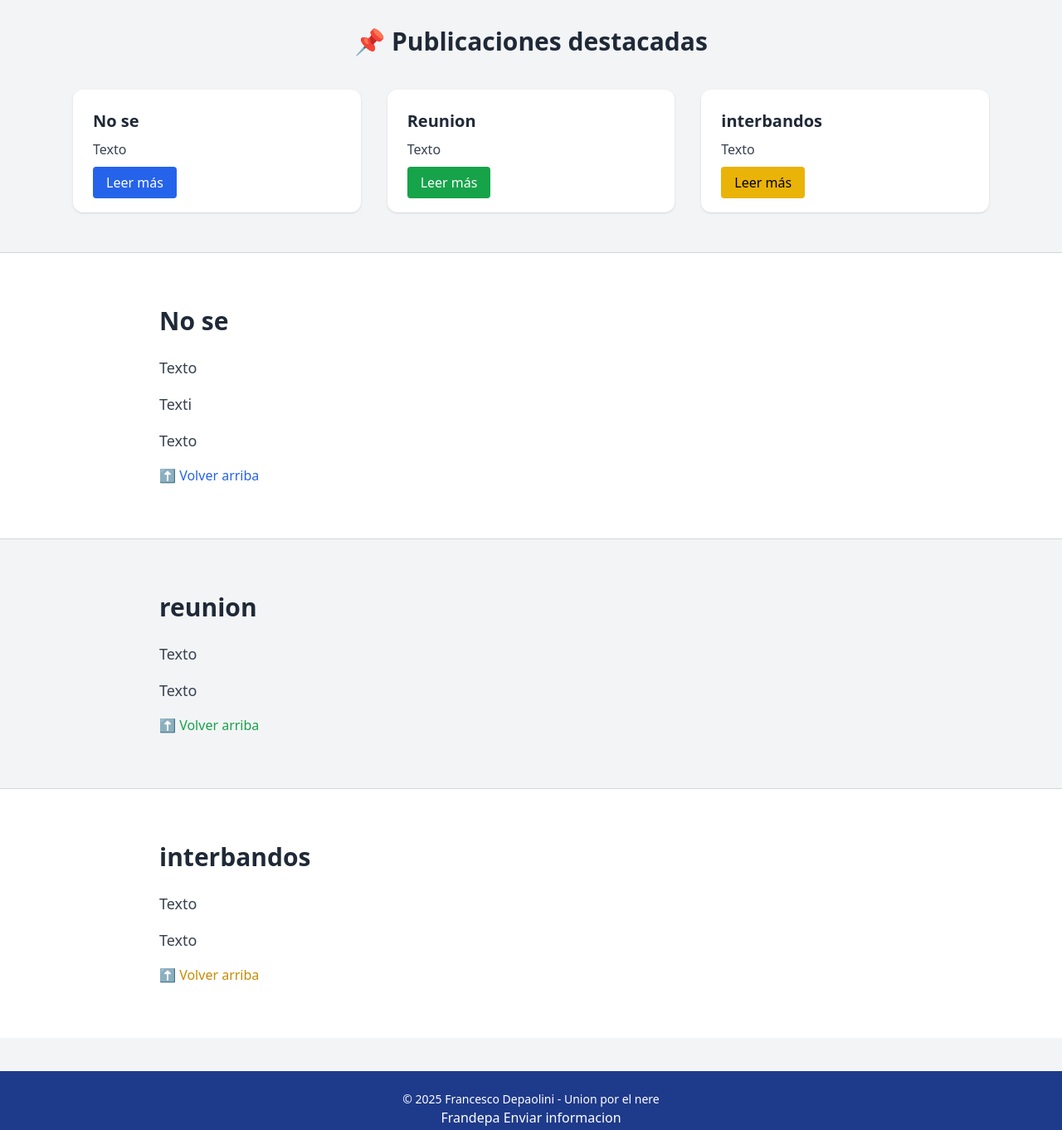
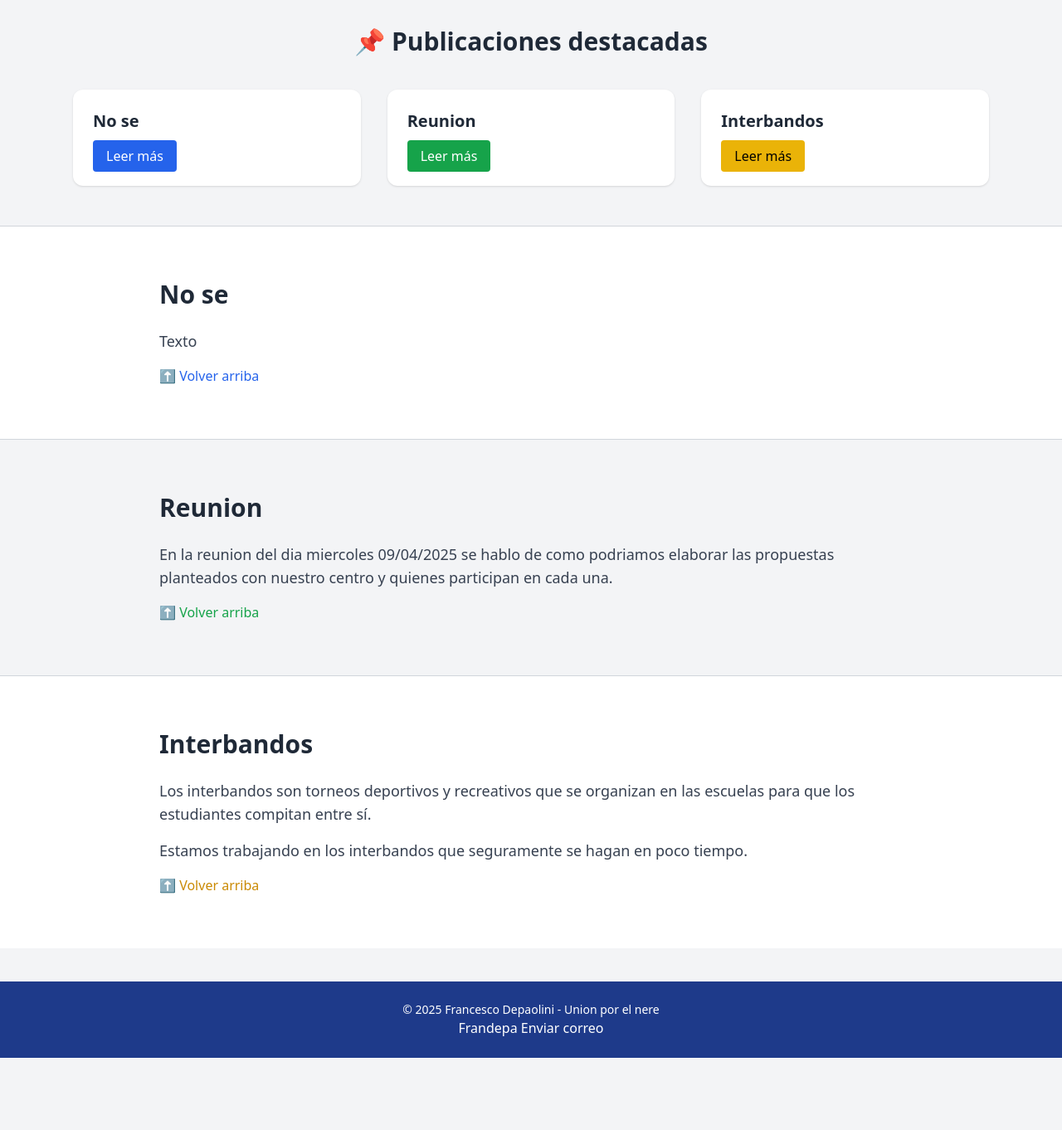
Before and after one commit to frandepa/diario, a plain HTML site: page index.html in a window 1280 px wide. Shown: the part 180-1542 px from the top of the page at 83% size. After the commit the page ends 1455 px from the top, so only its background shows below. Drawn offline with nearby package versions, Linux system fonts and the light colour scheme.

Commit message:
Update index.html

```diff
--- a/index.html
+++ b/index.html
@@ -27,21 +27,21 @@
       <!-- Tarjeta 1 -->
       <article class="bg-white p-6 rounded-xl shadow hover:shadow-lg transition">
         <h3 class="text-xl font-bold mb-2">No se</h3>
-        <p class="text-gray-700 mb-4">Texto</p>
+        <p class="text-gray-700 mb-4"></p>
         <a href="#seccion-asamblea" class="bg-blue-600 text-white px-4 py-2 rounded hover:bg-blue-700 transition">Leer más</a>
       </article>
 
       <!-- Tarjeta 2 -->
       <article class="bg-white p-6 rounded-xl shadow hover:shadow-lg transition">
         <h3 class="text-xl font-bold mb-2">Reunion</h3>
-        <p class="text-gray-700 mb-4">Texto</p>
+        <p class="text-gray-700 mb-4"></p>
         <a href="#seccion-entrevista" class="bg-green-600 text-white px-4 py-2 rounded hover:bg-green-700 transition">Leer más</a>
       </article>
 
       <!-- Tarjeta 3 -->
       <article class="bg-white p-6 rounded-xl shadow hover:shadow-lg transition">
-        <h3 class="text-xl font-bold mb-2">interbandos</h3>
-        <p class="text-gray-700 mb-4">Texto</p>
+        <h3 class="text-xl font-bold mb-2">Interbandos</h3>
+        <p class="text-gray-700 mb-4"></p>
         <a href="#seccion-torneo" class="bg-yellow-500 text-black px-4 py-2 rounded hover:bg-yellow-600 transition">Leer más</a>
       </article>
 
@@ -56,10 +56,10 @@
        Texto
       </p>
       <p class="text-lg text-gray-700 mb-4">
-       Texti
+
       </p>
       <p class="text-lg text-gray-700 mb-4">
-        Texto
+
       </p>
       <a href="#top" class="text-blue-600 hover:underline">⬆ Volver arriba</a>
     </div>
@@ -68,12 +68,12 @@
   <!-- SECCIÓN ENTREVISTA -->
   <section id="seccion-entrevista" class="py-16 px-6 bg-gray-100 border-t border-gray-300">
     <div class="max-w-4xl mx-auto">
-      <h2 class="text-3xl font-bold mb-6">reunion</h2>
+      <h2 class="text-3xl font-bold mb-6">Reunion</h2>
       <p class="text-lg text-gray-700 mb-4">
-        Texto
+        En la reunion del dia miercoles 09/04/2025 se hablo de como podriamos elaborar las propuestas planteados con nuestro centro y quienes participan en cada una.
       </p>
       <p class="text-lg text-gray-700 mb-4">
-       Texto
+
       </p>
       <a href="#top" class="text-green-600 hover:underline">⬆ Volver arriba</a>
     </div>
@@ -82,12 +82,12 @@
   <!-- SECCIÓN TORNEO -->
   <section id="seccion-torneo" class="py-16 px-6 bg-white border-t border-gray-300">
     <div class="max-w-4xl mx-auto">
-      <h2 class="text-3xl font-bold mb-6">interbandos</h2>
+      <h2 class="text-3xl font-bold mb-6">Interbandos</h2>
       <p class="text-lg text-gray-700 mb-4">
-        Texto
+        Los interbandos son torneos deportivos y recreativos que se organizan en las escuelas para que los estudiantes compitan entre sí.
       </p>
       <p class="text-lg text-gray-700 mb-4">
-     Texto
+     Estamos trabajando en los interbandos que seguramente se hagan en poco tiempo.
       </p>
       <a href="#top" class="text-yellow-600 hover:underline">⬆ Volver arriba</a>
     </div>
@@ -96,10 +96,10 @@
   <!-- FOOTER -->
   <footer class="bg-blue-900 text-white text-center py-6 mt-10">
     <p class="text-sm">© 2025 Francesco Depaolini - Union por el nere</p>
-    <a href="https://github.com/frandepa">Frandepa</a>
-    <button onclick="location.href='mailto:francescodepaolini@gmail.com?subject=Asunto del mensaje&body=Escribe tu mensaje aquí'">
-  Enviar informacion
-</button>
+    <a href="https://github.com/frandepa" target="_blank">Frandepa</a>
+    <button onclick="location.href='mailto:unionporelnere@gmail.com?subject=Asunto del mensaje&body=Escribe tu mensaje aquí'" target="_blank">
+        Enviar correo
+      </button>
 
   </footer>
 
```
